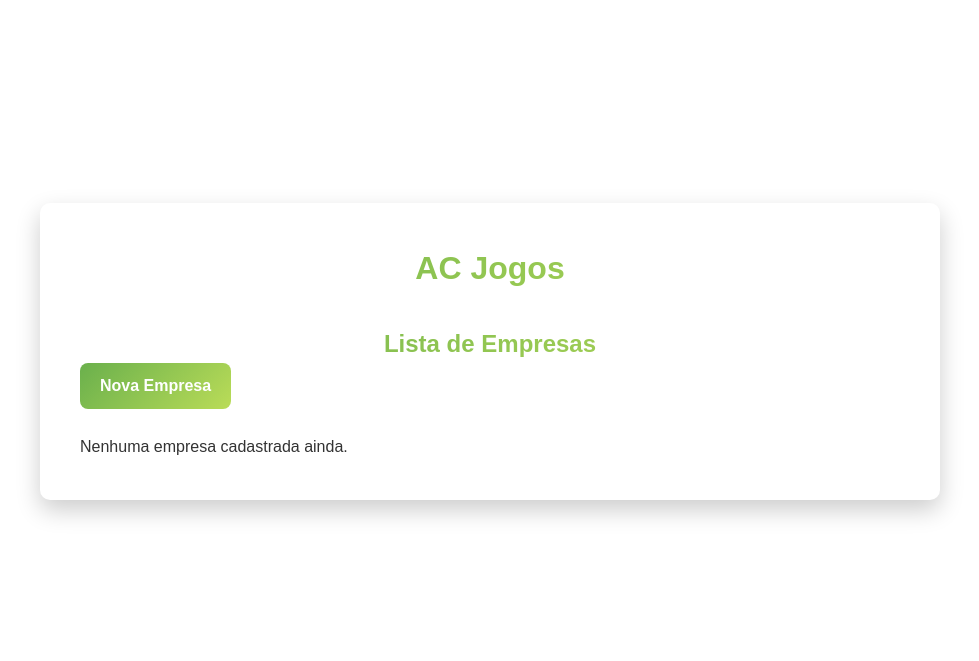
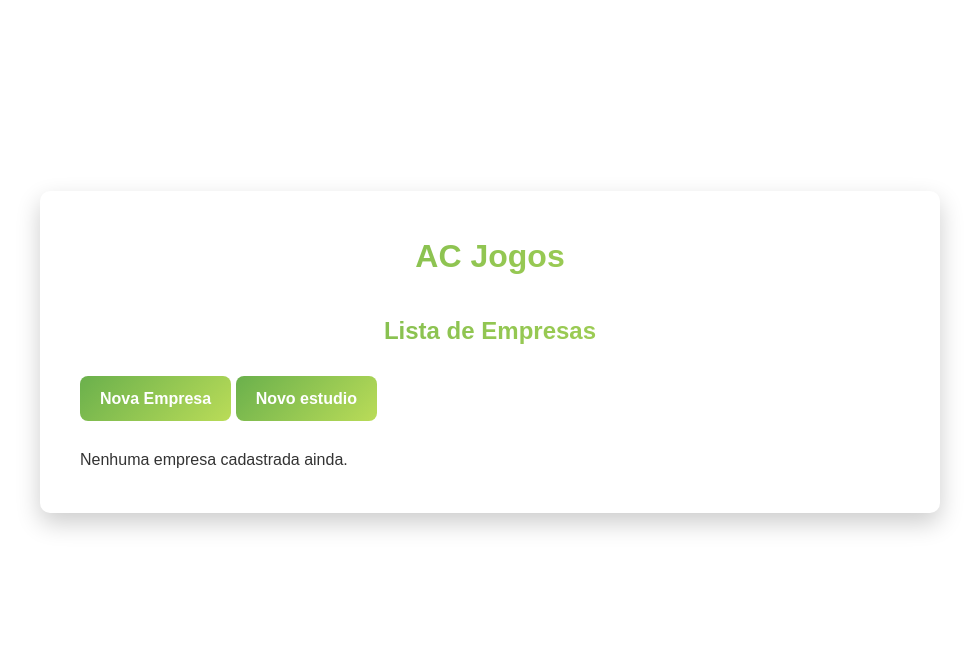
Before and after one commit to thiago-de-mattos/Projeto-Integrador, a Django app: template templates/listagem_empresas.html in a window 1280 px wide. Shown: the part 51-712 px from the top of the page, without its empty margins (150-1129 px from the left). Run offline with Django 5.2, Linux system fonts and the light colour scheme; the template is opened without the code that fills it, so the values that code supplies are empty; parts of the project's set-up code (start-up, migrations or seed data) failed here and were passed over.

Commit message:
feat:criado botao para ir para estudios

```diff
--- a/templates/listagem_empresas.html
+++ b/templates/listagem_empresas.html
@@ -12,10 +12,10 @@
                 </div>
             {% endfor %}
         {% endif %}
-
+        <br>
         <a href="{% url 'empresas' %}" class="btn btn-primary">Nova Empresa</a>
+        <a href="{% url 'estudios' %}" class="btn btn-primary">Novo estudio</a>
         <br><br>
-
         {% if empresas %}
             <table border="1" cellpadding="10">
                 <thead>
```
